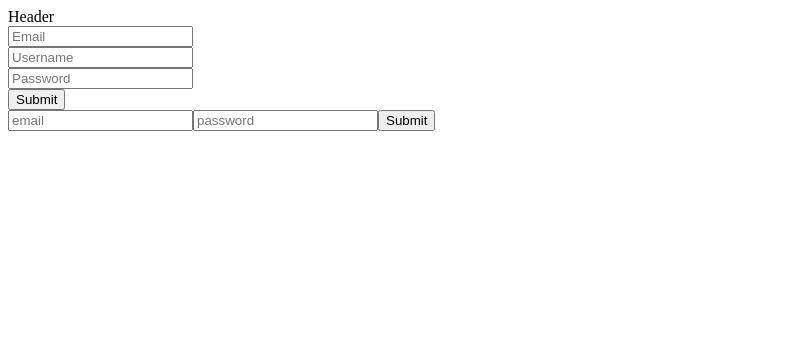
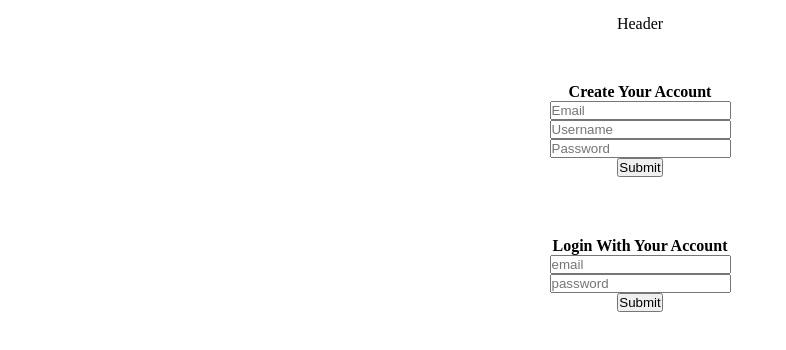
Before and after one commit to taerichard/rlogin, a React (Create React App) app in the folder client/: page / in a window 1280 px wide. Shown: the top 350 px of the page, without its empty margins (0-786 px from the left). Built offline with nearby package versions, Linux system fonts and the light colour scheme; the HTML template or start-up script is replaced by a standard one.

Commit message:
styled register and login components to display only

```diff
--- a/client/src/components/App.js
+++ b/client/src/components/App.js
@@ -3,6 +3,7 @@ import Header from "./Header";
 import Register from "./Register";
 import Login from "./Login";
 import unsplash from "../api/unsplash";
+import "./regLog.css";
 class App extends Component {
   handleRegisterSubmit = (username, password, email) => {
     unsplash
@@ -27,10 +28,19 @@ class App extends Component {
   };
   render() {
     return (
-      <div>
-        <Header />
-        <Register onSubmit={this.handleRegisterSubmit} />
-        <Login onSubmit={this.handleLoginSubmit} />
+      <div className="container">
+        <div className="header">
+          <Header />
+        </div>
+
+        <div className="register">
+          <h4 className="register-message">Create Your Account</h4>
+          <Register onSubmit={this.handleRegisterSubmit} />
+        </div>
+        <div className="loggin">
+          <h4 className="loggin-message">Login With Your Account</h4>
+          <Login onSubmit={this.handleLoginSubmit} />
+        </div>
       </div>
     );
   }
--- a/client/src/components/Login.js
+++ b/client/src/components/Login.js
@@ -24,12 +24,14 @@ class Login extends Component {
             onChange={this.handleOnChange}
             name="email"
           />
+          <div>
             <input
               placeholder="password"
               value={this.state.password}
               onChange={this.handleOnChange}
               name="password"
             />
+          </div>
           <input type="submit" />
         </form>
       </div>
--- /dev/null
+++ b/client/src/components/regLog.css
@@ -0,0 +1,24 @@
+*{
+    margin: 0;
+    padding: 0;
+    box-sizing: border-box;
+}
+.container{
+    text-align: center;
+    border: 1px black;
+}
+
+.header{
+    margin-top: 15px;
+
+}
+
+.register{
+    margin-top: 50px;
+    margin-bottom: 25px;
+
+}
+
+.loggin{
+    margin-top: 60px;
+}
```
Lines whose indentation alone changed are shown as unchanged.
